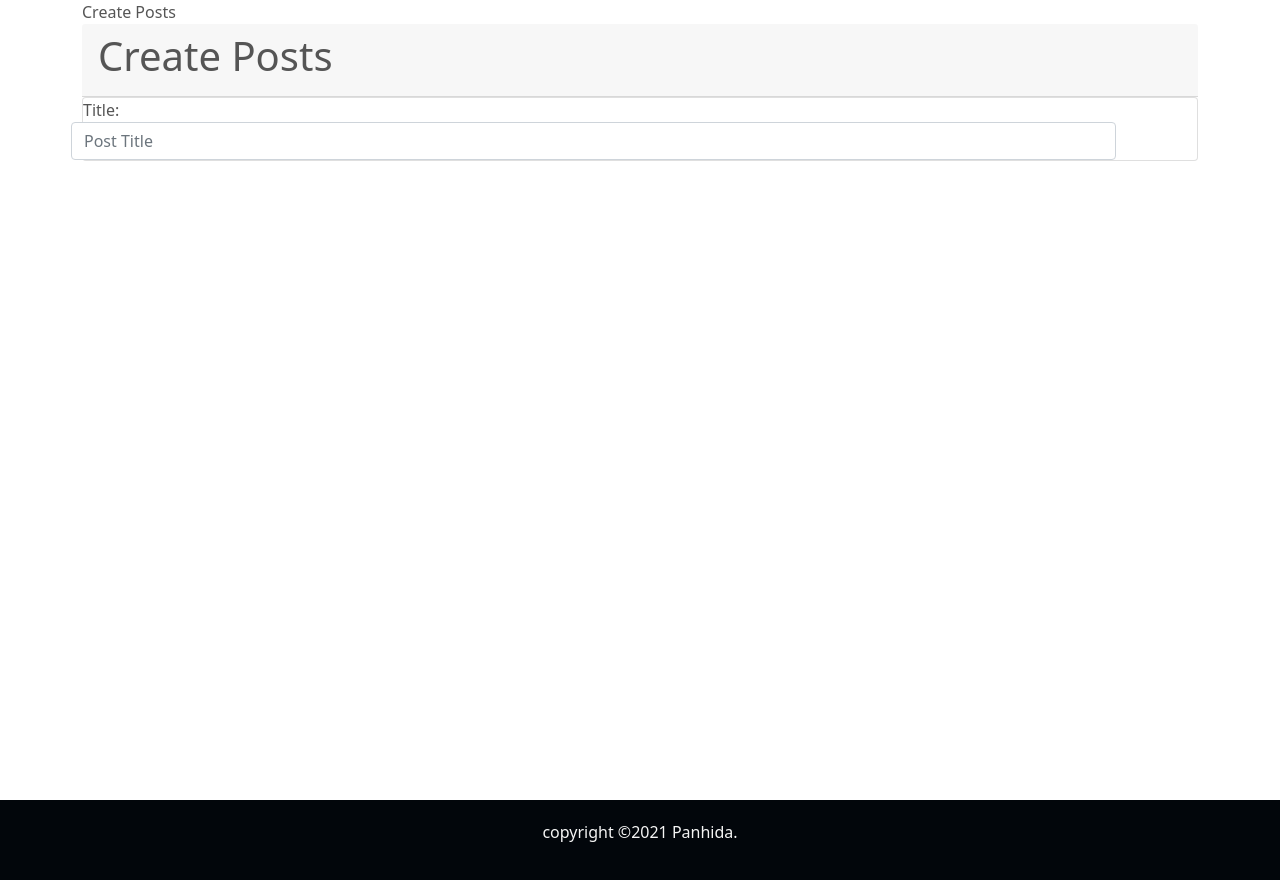
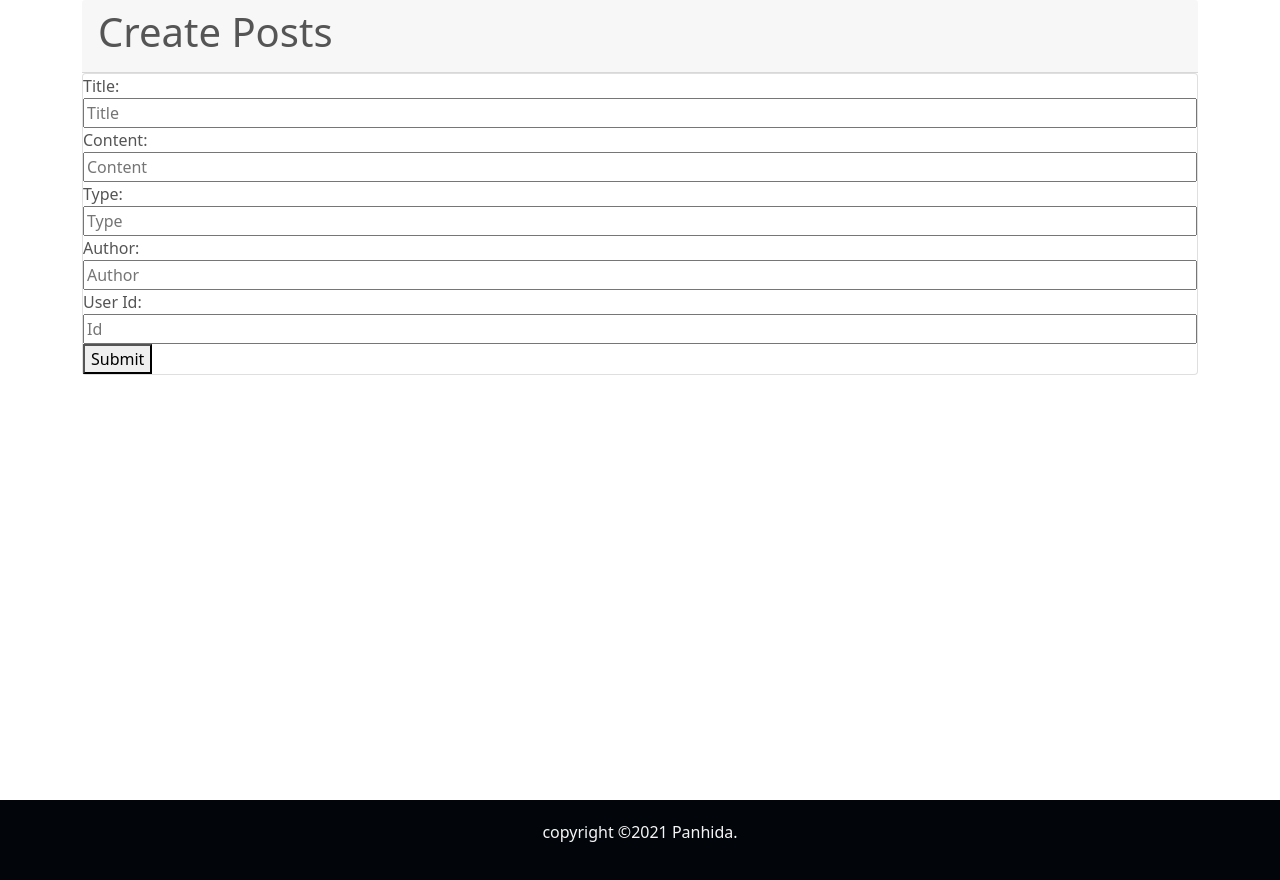
Before and after one commit to Panhinda/Panhinda-Frontend, a React (Create React App) app: page /dashboard/createPost in a window 1280 px wide. Built offline with nearby package versions, Linux system fonts and the light colour scheme.

Commit message:
create post API connect

```diff
--- a/src/components/pages/create post/createPost.js
+++ b/src/components/pages/create post/createPost.js
@@ -1,42 +1,84 @@
 import React, { Component } from 'react';
 import './createPost.scss'
+import axios from 'axios';
+
 class createPost extends Component {
+
+    // state = {
+    //     user_id: 1,
+    //     title: '',
+    //     content: '',
+    //     type: '',
+    //     author: ''
+    // }
+
+    submit = (event) => {
+        event.preventDefault();
+        const obj = {
+            title: this.title.value,
+            content: this.content.value,
+            type: this.type.value,
+            author: this.author.value,
+            user: this.id.value
+        }
+
+        axios.post('http://localhost:3000/createPost',obj).then((res) => {
+            console.log(res);
+        }).catch((err) => {
+            console.log(err);
+        });
+    }
+
     render() {
         return (
             <div className="container">
-                Create Posts
-                <div className="col-xl-12 col-lg-12 col-md-12 col-sm-12 grid-margin stretch-card">
-                <div className="card-header "><h1>Create Posts</h1></div>
+
+                    <div className="card-header"><h1>Create Posts</h1></div>
 
                     <div className="card card-statistics custom-card-bottom">
-                        <div className="col-11">
 
-                        <label
-                            htmlFor="Title"
+                            <div style={{display: 'flex', flexDirection: 'column'}}>
+                                <form onSubmit={this.submit}>
+                                    <label>Title:</label>
+                                    <input
+                                        type="text"
+                                        ref={input => this.title = input}
+                                        placeholder="Title"
+                                    />
+                                    <label>Content:</label>
 
-                          >
-                            Title:
-                            </label>
-                            <div className="row">
-                            <input
-                              type="text"
-                              name="Title"
-                              className="form-control"
-                              id="formGroupExampleInput"
-                              //onChange={handleChange}
-                              //disabled={true}
-                              //value={}
-                              placeholder="Post Title"
-                            />
+                                    <input
+                                        type="text"
+                                        ref={input => this.content = input}
+                                        placeholder="Content"
+                                    />
+                                    <label>Type:</label>
 
+                                    <input
+                                        type="text"
+                                        ref={input => this.type = input}
+                                        placeholder="Type"
+                                    />
+                                    <label>Author:</label>
+
+                                    <input
+                                        type="text"
+                                        ref={input => this.author = input}
+                                        placeholder="Author"
+                                    />
+                                    {/* should remove this */}
+                                    <label>User Id:</label>
+
+                                    <input
+                                        type="text"
+                                        ref={input => this.id = input}
+                                        placeholder="Id"
+                                    />
+                                    <button type="submit">Submit</button>
+                                </form>
                             </div>
-                        </div>
+                    </div>
 
-
-                        </div>
-
-
-                        </div>
             </div>
         );
     }
--- a/src/components/pages/create post/createPost.scss
+++ b/src/components/pages/create post/createPost.scss
@@ -2,3 +2,7 @@
 
     height:100vh;
 }
+
+input {
+    width: 100%;
+}
```
